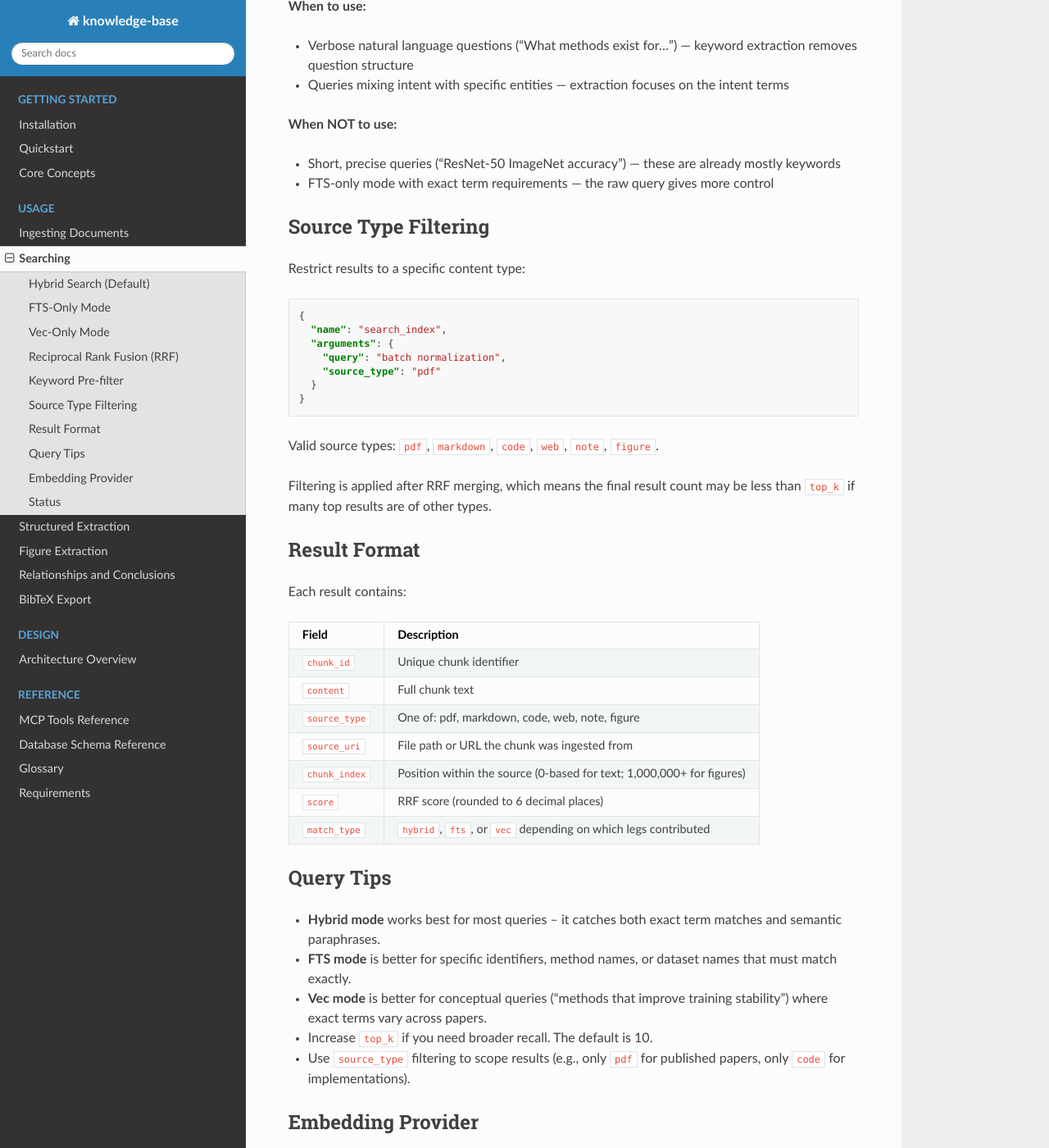
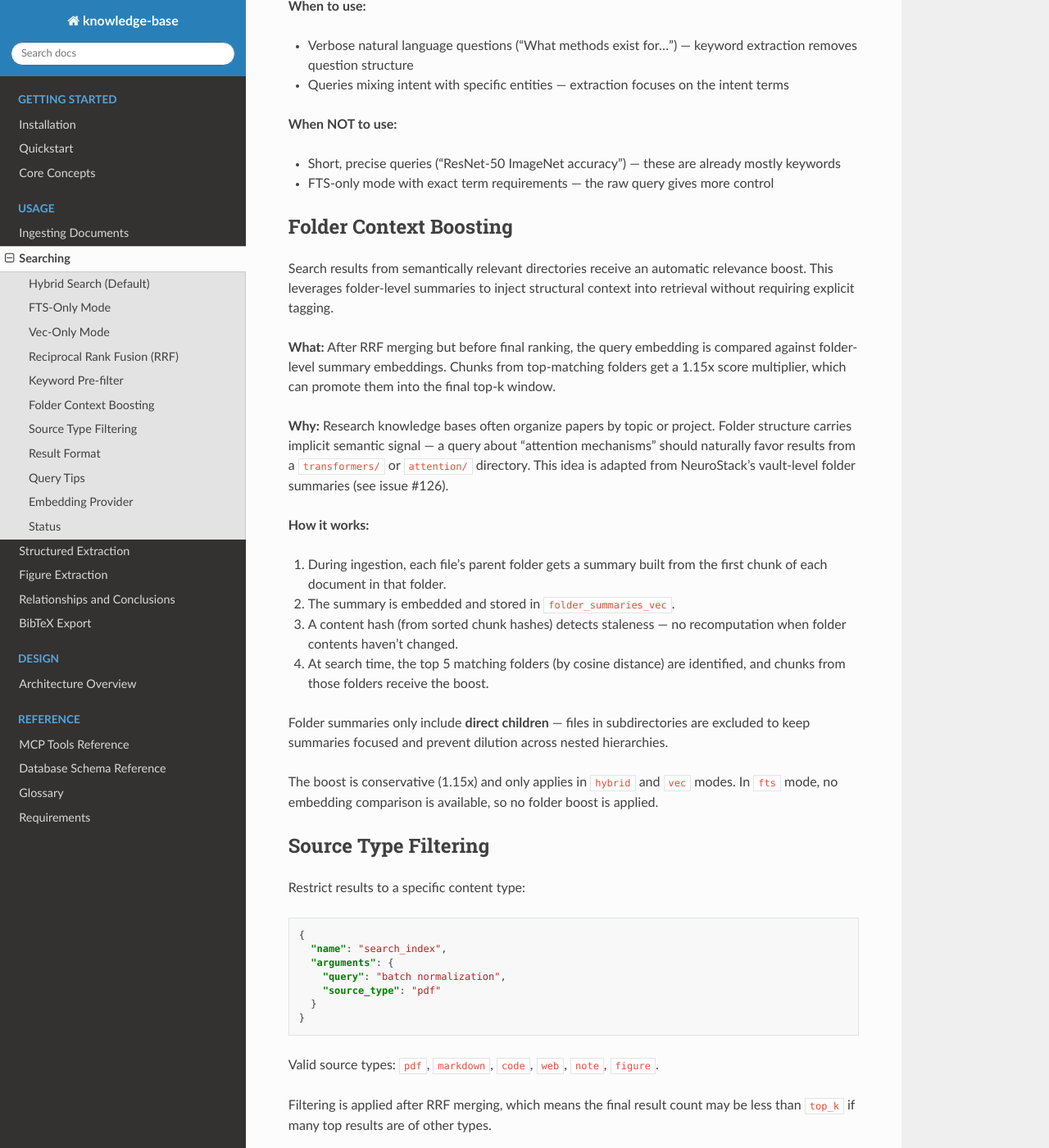
Before and after one commit to dutiona/knowledge-base, a Sphinx documentation site: the page built from docs/usage/searching.md, in a window 1280 px wide and 1400 px high, scrolled down 1978 px. Shown: the whole window at 82% size. Built offline with Sphinx 7.4.7 and the Read the Docs theme 3.1.0, drawn with Linux system fonts in a browser that asks for light colours.

Commit message:
docs: document folder context boosting feature
- searching.md: new "Folder Context Boosting" section (what, why, how)
- architecture-overview.md: add folder_summaries.py module description,
  update Mermaid diagrams for ingest and search flows
- CLAUDE.md: add folder_summaries.py to module table

```diff
--- a/docs/usage/searching.md
+++ b/docs/usage/searching.md
@@ -77,6 +77,25 @@ The above query extracts keywords like `rust`, `error`, `async`, `practices` and
 - Short, precise queries ("ResNet-50 ImageNet accuracy") — these are already mostly keywords
 - FTS-only mode with exact term requirements — the raw query gives more control
 
+## Folder Context Boosting
+
+Search results from semantically relevant directories receive an automatic relevance boost. This leverages folder-level summaries to inject structural context into retrieval without requiring explicit tagging.
+
+**What:** After RRF merging but before final ranking, the query embedding is compared against folder-level summary embeddings. Chunks from top-matching folders get a 1.15x score multiplier, which can promote them into the final top-k window.
+
+**Why:** Research knowledge bases often organize papers by topic or project. Folder structure carries implicit semantic signal — a query about "attention mechanisms" should naturally favor results from a `transformers/` or `attention/` directory. This idea is adapted from NeuroStack's vault-level folder summaries (see issue #126).
+
+**How it works:**
+
+1. During ingestion, each file's parent folder gets a summary built from the first chunk of each document in that folder.
+2. The summary is embedded and stored in `folder_summaries_vec`.
+3. A content hash (from sorted chunk hashes) detects staleness — no recomputation when folder contents haven't changed.
+4. At search time, the top 5 matching folders (by cosine distance) are identified, and chunks from those folders receive the boost.
+
+Folder summaries only include **direct children** — files in subdirectories are excluded to keep summaries focused and prevent dilution across nested hierarchies.
+
+The boost is conservative (1.15x) and only applies in `hybrid` and `vec` modes. In `fts` mode, no embedding comparison is available, so no folder boost is applied.
+
 ## Source Type Filtering
 
 Restrict results to a specific content type:
```
Also changed, not shown: CLAUDE.md (+1 -0 lines), docs/design/architecture-overview.md (+9 -2 lines).
